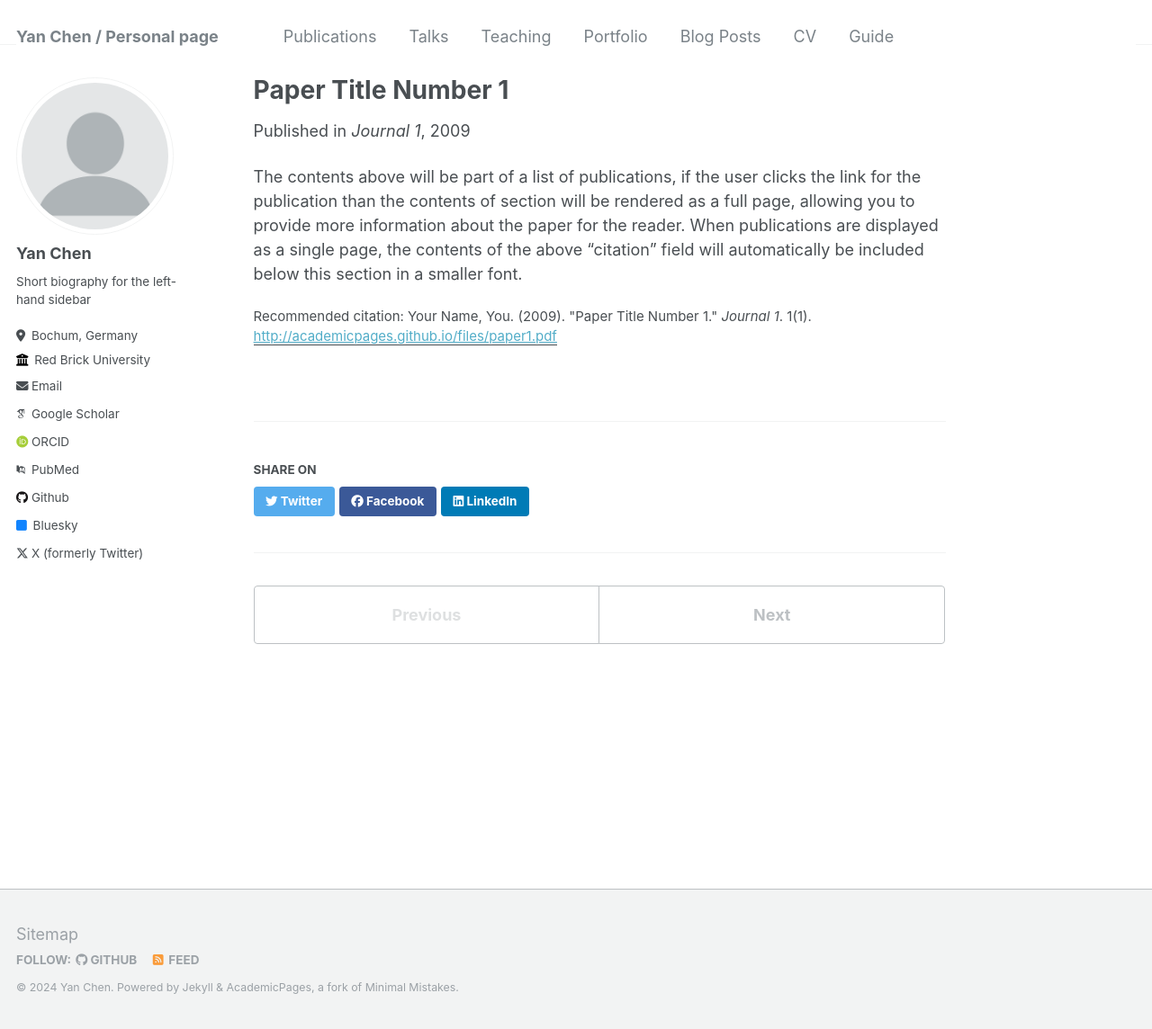
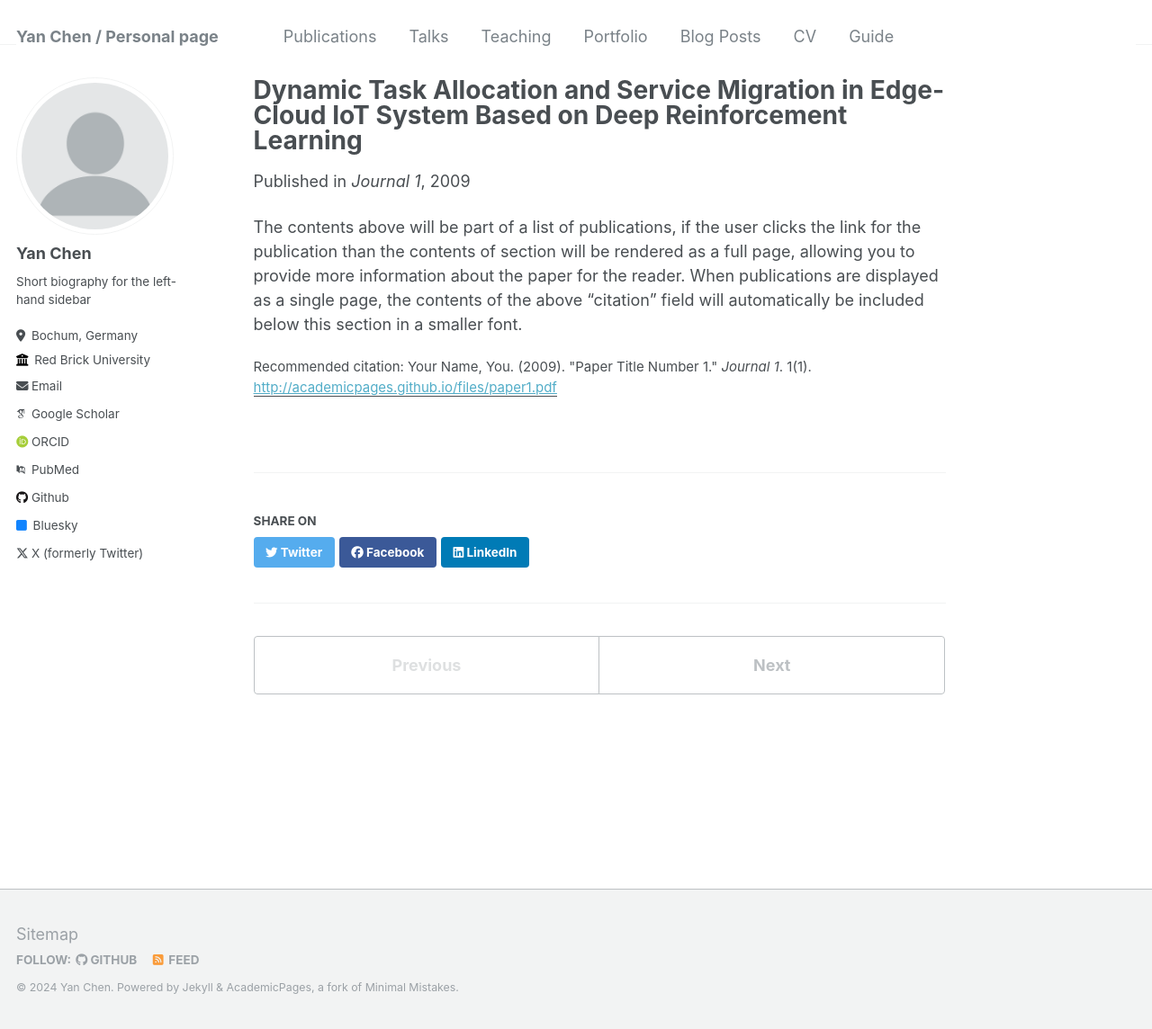
Before and after one commit to Yanni-Chen/Yanni-Chen.github.io, a Jekyll site: the page built from _publications/2022-09-Journal.md, in a window 1280 px wide and 1144 px high. Shown: the whole window at 90% size. Built offline with Jekyll 4.4.1, drawn with Linux system fonts in a browser that asks for light colours; some web fonts are replaced.

Commit message:
Update 2022-09-Journal.md

```diff
--- a/_publications/2022-09-Journal.md
+++ b/_publications/2022-09-Journal.md
@@ -1,5 +1,5 @@
 ---
-title: "Paper Title Number 1"
+title: "Dynamic Task Allocation and Service Migration in Edge-Cloud IoT System Based on Deep Reinforcement Learning"
 collection: publications
 permalink: /publication/2009-10-01-paper-title-number-1
 excerpt: 'This paper is about the number 1. The number 2 is left for future work.'
```
